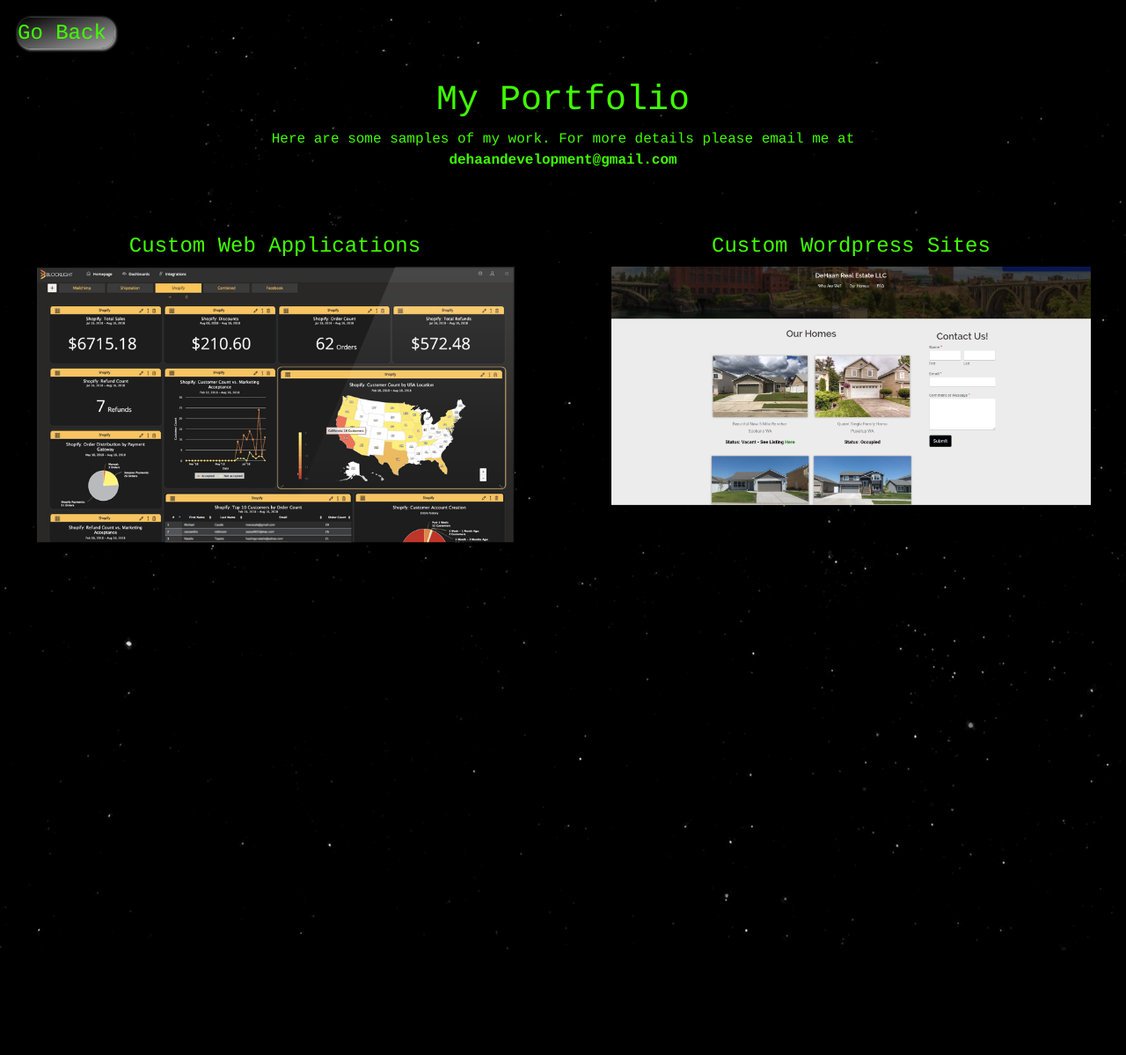
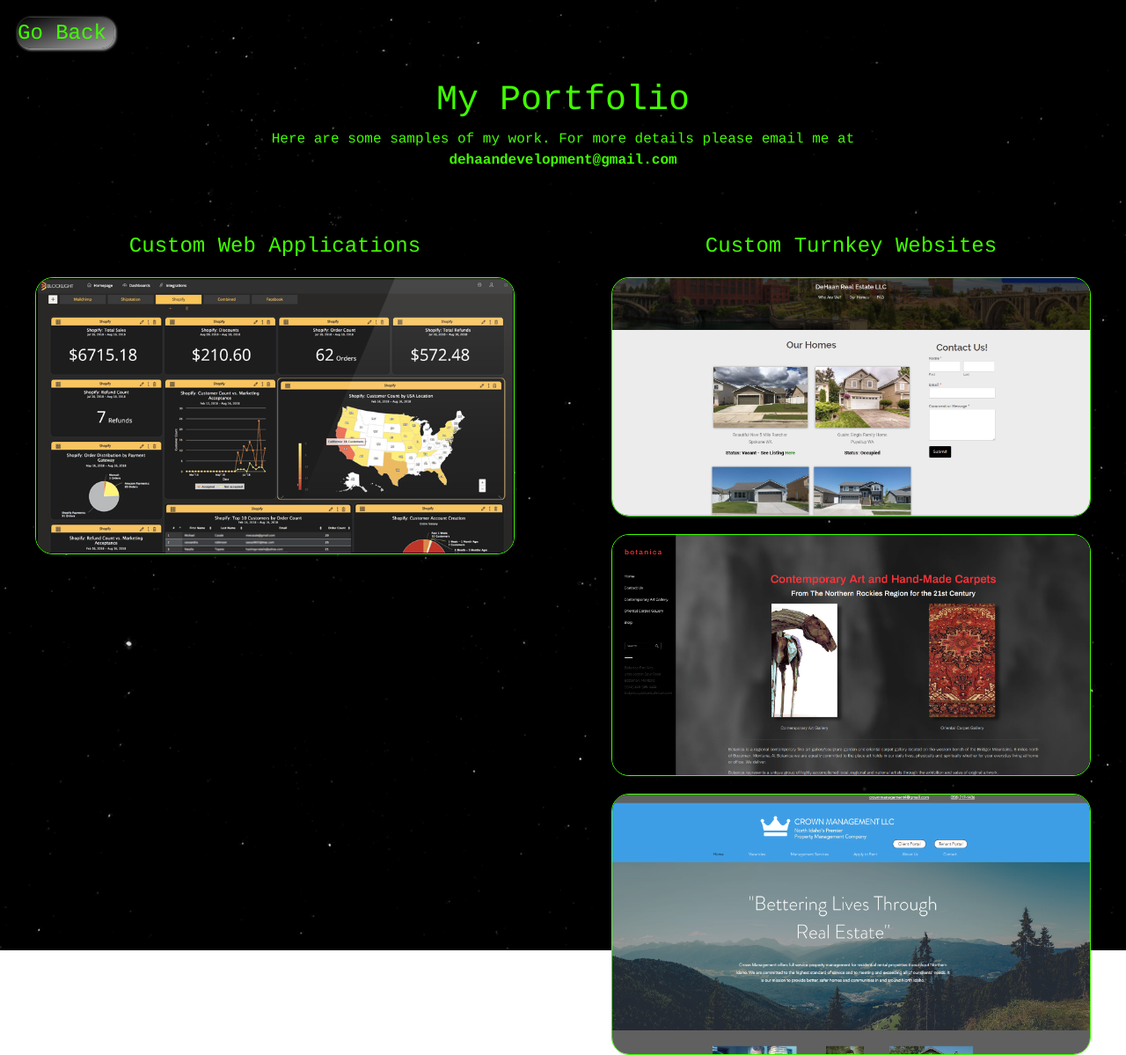
Before and after one commit to mdehaan51/mdehaan51.github.io, a PHP site: page /portfolio/portfoliopage.html in a window 1280 px wide. Shown: the whole page at 88% size. Before the commit the page ends 1079 px from the top, so only its background shows below. Run offline with PHP 8.4, Linux system fonts and the light colour scheme; some libraries are stand-ins or nearby versions.

Commit message:
Added Turnkey Sites to Portfolio

```diff
--- a/main.css
+++ b/main.css
@@ -1,5 +1,6 @@
 html{
-	height: 100%;
+
+	margin:0;
 }
 
 body{
@@ -11,6 +12,8 @@
 	position: absolute;
 	top: 0;
 
+	margin: 0;
+
 }
 a{
 	color: rgba(65, 255, 0);
@@ -20,14 +23,14 @@
 	color: white;
 }
 .stars, .twinkling{
-	position: absolute;
+	position: fixed;
 	top:0;
 	left:0;
 	right:0;
 	bottom:0;
-	width: 100%;
-
-	min-height: 100vh;
+	/*width: 100%;
+	min-height: 100%;*/
+	overflow: auto;
 }
 /*Styling to create Twinkling Stars Background. Credit to*/
 .stars{
@@ -429,6 +432,8 @@
 
 .portfolioimage{
 	max-width: 100%;
+	border: 1px solid rgba(65, 255, 0);
+	border-radius: 20px;
 }
 
 .img-container{
@@ -528,6 +533,7 @@
 }
 .portfolio-contents{
 	position: relative;
+	margin: 20px 0 0 0;
 }
 .portfolio-item{
 	margin: 40px 0;
--- a/portfolio/portfoliopage.html
+++ b/portfolio/portfoliopage.html
@@ -26,7 +26,7 @@
                 <div class="portfolio-contents">
                     <img class="portfolioimage" src="./blocklight/blocklight-analytics.png">
                     <div class="info-text">
-                        <div class="info-contents" style = >
+                        <div class="info-contents">
                             <h5 class = "project-header">Blocklight Analytics Platform</h5>
                             <p>Working for Blocklight I assisted in creating the company website as well as doing extensive front end development for the Blocklight Analytics Platform. This work included HTML, CSS, Javascript using numerous libraries, and Python Django.</p>
                             <h5><a data-toggle="modal" data-target="#blocklight-lightbox"">SEE OUR DEMO VIDEO</a></h5>
@@ -36,7 +36,7 @@
                 </div>
             </div>
             <div class="col-lg-5 col-md-10 col-sm-11 col-xs-12 portfolio-item">
-                <h4>Custom Wordpress Sites</h4>
+                <h4>Custom Turnkey Websites</h4>
                 <div class="portfolio-contents">
                     <img class="portfolioimage" src="./dehaanrealestate/dehaanrealestate.png">
                     <div class="info-text">
@@ -48,6 +48,29 @@
                         </div>
                     </div>
                 </div>
+                <div class="portfolio-contents">
+                    <img class="portfolioimage" src="Botanica-Screenshot.png">
+                    <div class="info-text">
+                        <div class="info-contents">
+                            <h5 class = "project-header">Art Gallery Website</h5>
+                            <p>This was a turn key Wordpress website for an Art Gallery based out based out of Bozeman, MT. This site prodominantly was built with the Wordpress CMS but was customized from the chosen theme to better suit the desires of the client.</p>
+                            <h5>Check out this live site at <a href = "https://botanicafineart.com">botanicafineart.com</a></h5>
+                            <h5>To see other similar sites, or inquire about a site of your own, please email me at <a href = "mailto:dehaandevelopment@gmail.com">dehaandevelopment@gmail.com</a></h5>
+                        </div>
+                    </div>
+                </div>
+                <div class="portfolio-contents">
+                    <img class="portfolioimage" src="CrownManagementCDA.png">
+                    <div class="info-text">
+                        <div class="info-contents">
+                            <h5 class = "project-header">Property Management</h5>
+                            <p>A redesign for a Property Management company using Wix. The client had already tried to build the website on their own and was unhappy with their results. I was able to take what they stared with and redesign into something alot more fitting for their business.</p>
+                            <h5>Check out this live site at <a href = "https://www.crownmanagementcda.com/">crownmanagementcda.com</a></h5>
+                            <h5>To see other similar sites, or inquire about a site of your own, please email me at <a href = "mailto:dehaandevelopment@gmail.com">dehaandevelopment@gmail.com</a></h5>
+                        </div>
+                    </div>
+                </div>
+            </div>
             </div>
         </div>
     </div>
@@ -132,7 +155,7 @@
                 $('video').trigger('pause');
             });
             </script>
-            });
+
 </body>
 
 </html>
```
Also changed, not shown: app.js (added, +14 -0 lines), portfolio/Botanica-Screenshot.png (added), portfolio/CrownManagementCDA.png (added).
